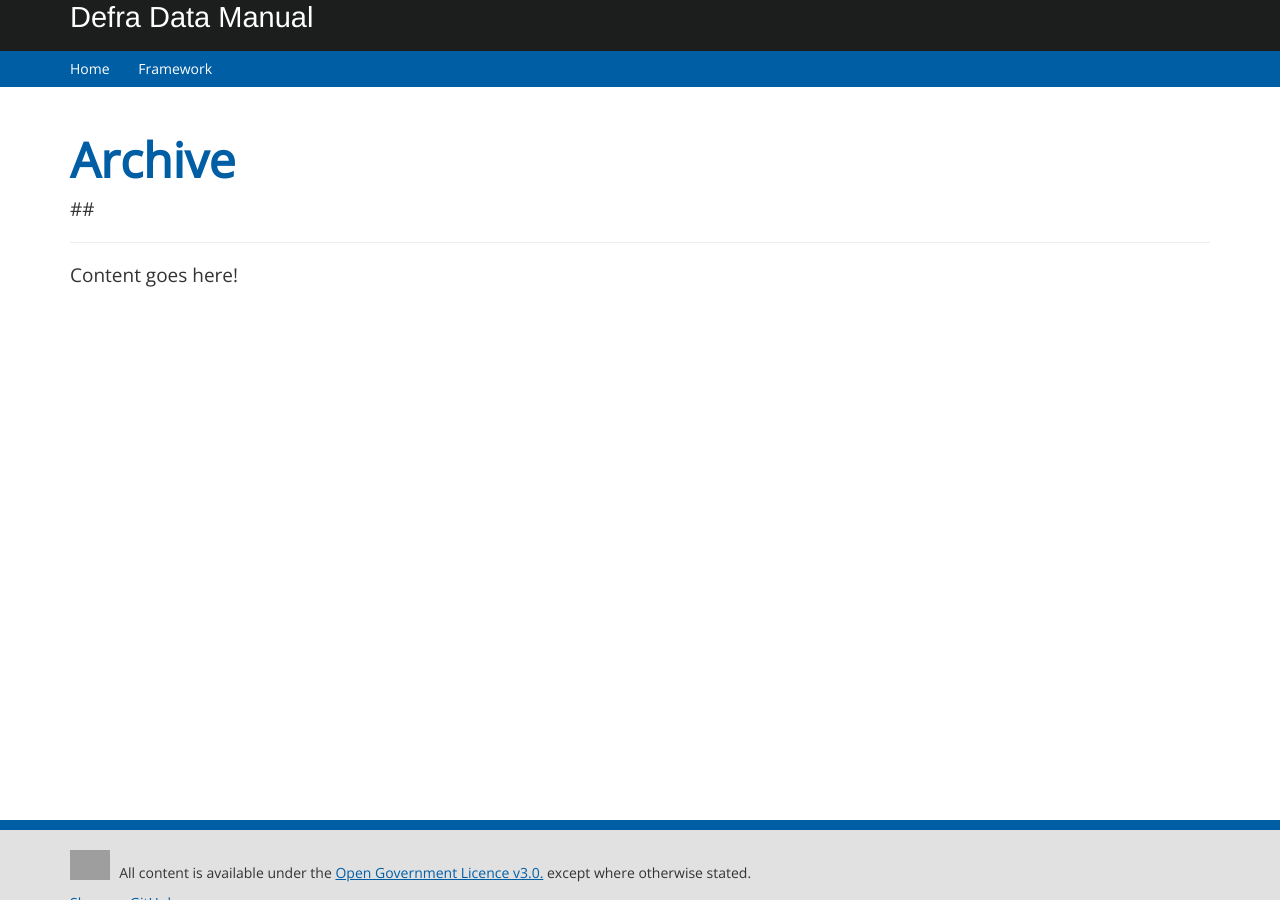
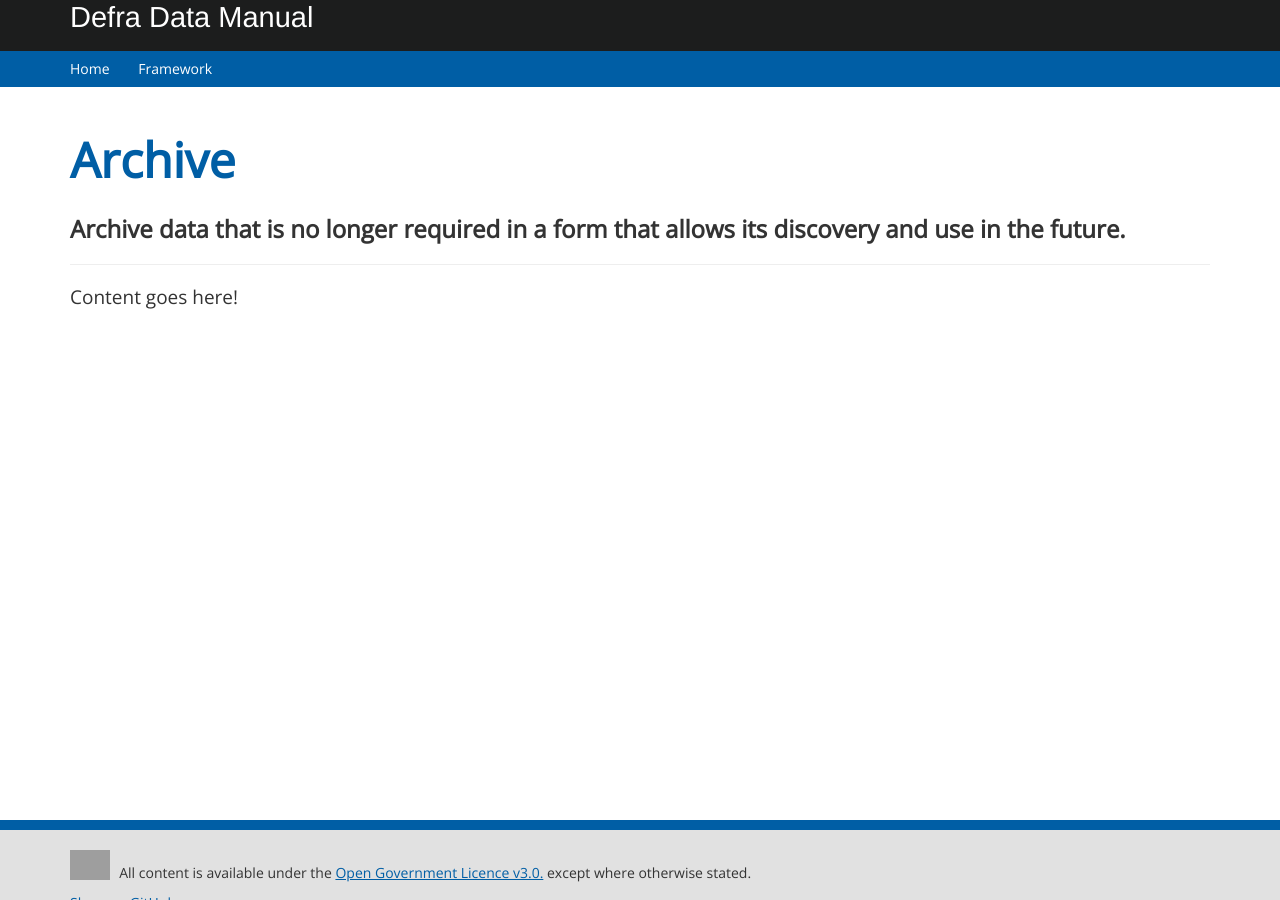
Before and after one commit to andjnewman/DDM, a Jekyll site: the page built from framework/archive.md, in a window 1280 px wide. Built offline with Jekyll 4.4.1, drawn with Linux system fonts in a browser that asks for light colours.

Commit message:
Update archive.md

```diff
--- a/framework/archive.md
+++ b/framework/archive.md
@@ -19,7 +19,7 @@
 
 # {{ page.title }}
 
-## {{ page.headline }}
+## {{ page.subtitle }}
 
 ***
 
```
